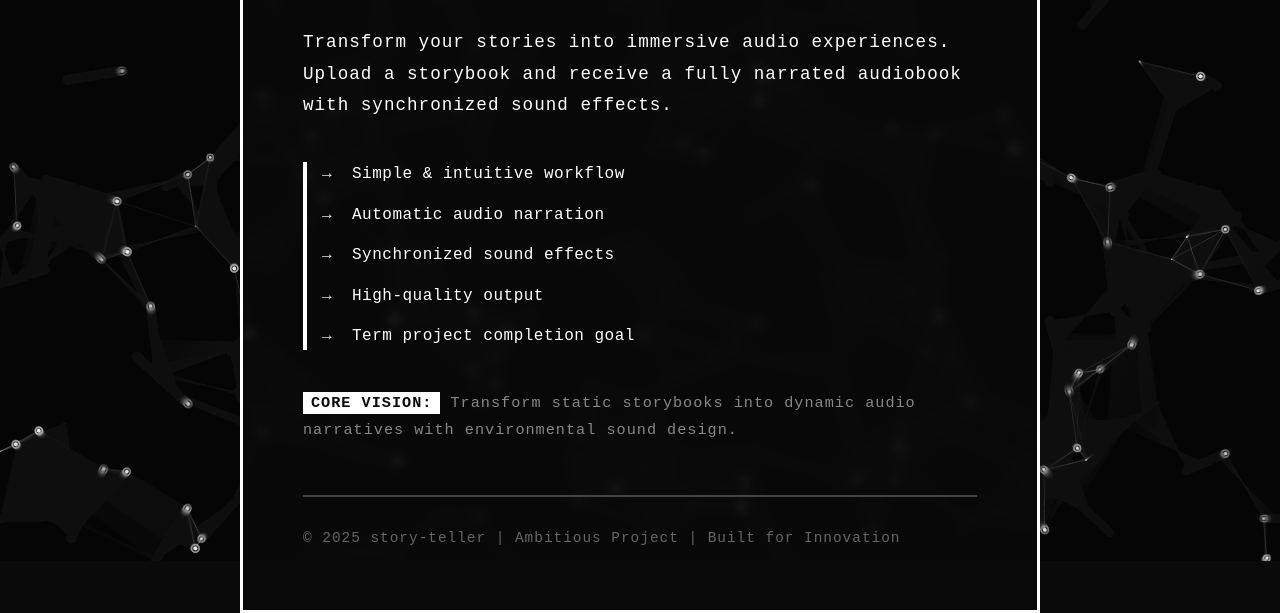
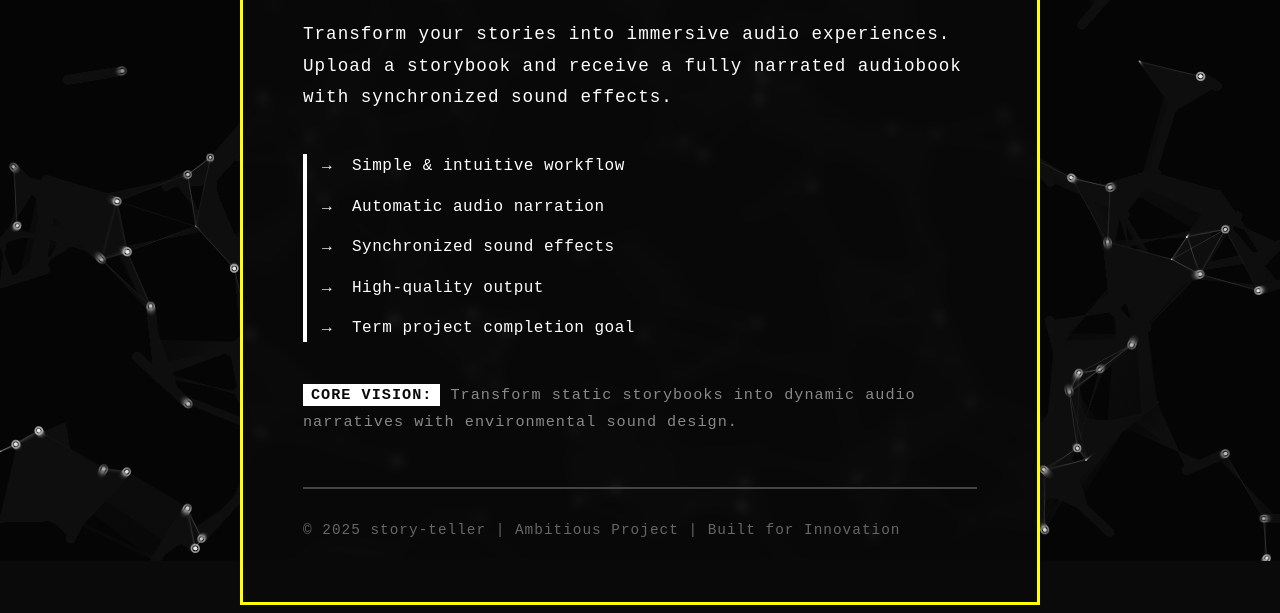
Before and after one commit to birajdarushi/story-teller, a plain HTML site: page index.html in a window 1280 px wide. Shown: the part 239-852 px from the top of the page. Drawn offline with Linux system fonts and the light colour scheme.

Commit message:
Fix margin and change border color in index.html
this is optional description

```diff
--- a/index.html
+++ b/index.html
@@ -6,7 +6,7 @@
     <title>story-teller</title>
     <style>
         * {
-            margin: 1;
+            margin: 0;
             padding: 0;
             box-sizing: border-box;
         }
@@ -41,7 +41,7 @@
 
         .content {
             max-width: 800px;
-            border: 3px solid #ffffff;
+            border: 3px solid #ffff00;
             padding: 60px;
             background: rgba(10, 10, 10, 0.85);
             backdrop-filter: blur(5px);
```
